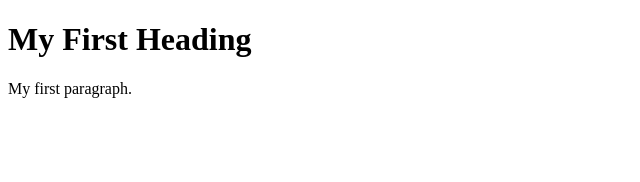
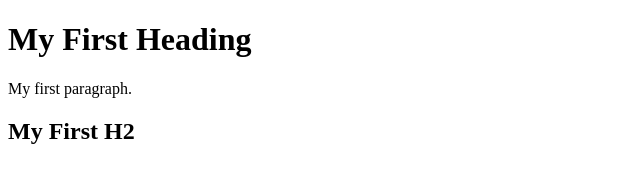
Before and after one commit to anisj/anisj.github.io, a plain HTML site: page index.html in a window 1280 px wide. Shown: the whole page, without its empty margins (0-640 px from the left). Drawn offline with Linux system fonts and the light colour scheme.

Commit message:
First H2

```diff
--- a/index.html
+++ b/index.html
@@ -6,5 +6,7 @@
 
 <p>My first paragraph.</p>
 
+<h2>My First H2</h2>
+
 </body>
 </html>
```
